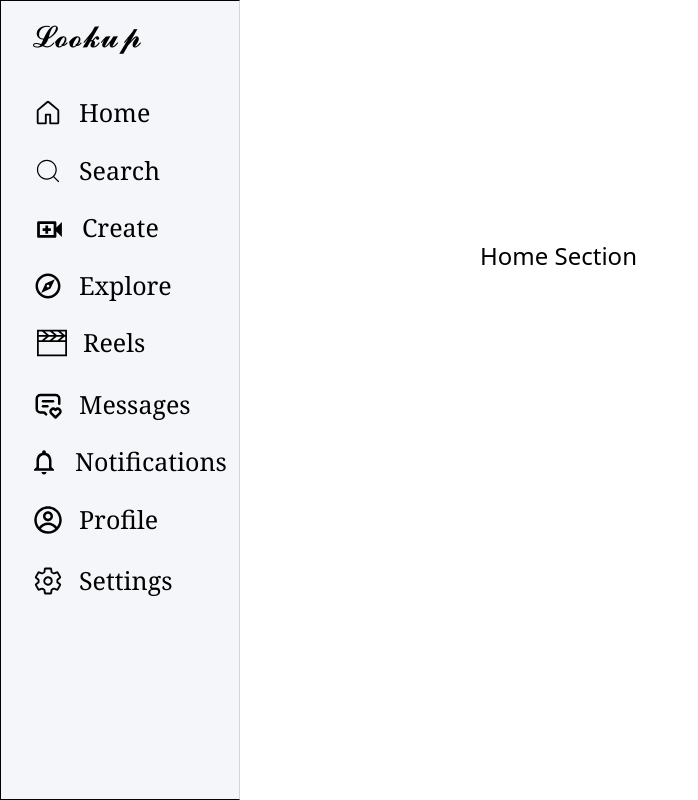
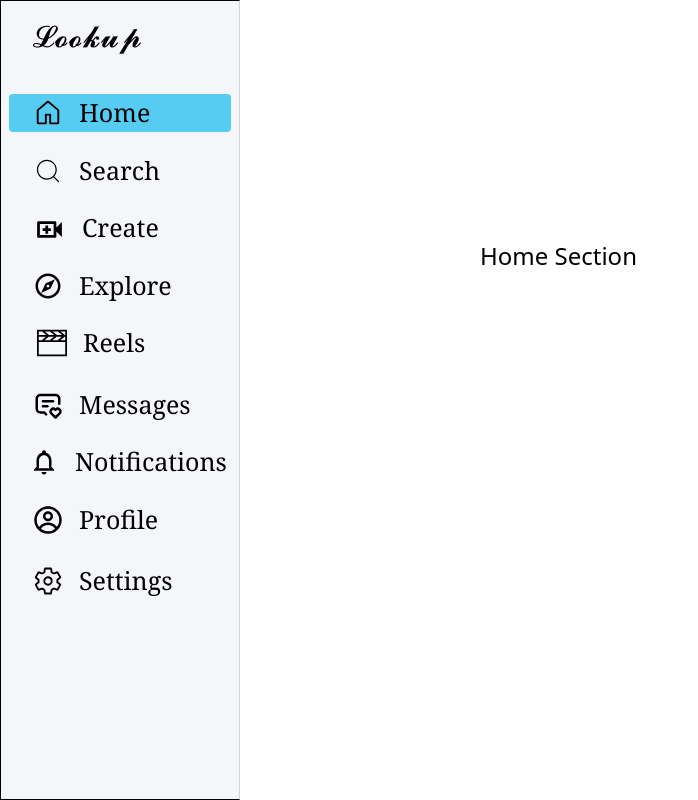
Before and after one commit to avichal-08/lookup, a React (Vite) app: page / in a window 1280 px wide. Shown: the whole page, without its empty margins (0-698 px from the left). Built offline with nearby package versions, Linux system fonts and the light colour scheme.

Commit message:
Navlink added in routing

```diff
--- a/src/components/Options.jsx
+++ b/src/components/Options.jsx
@@ -7,20 +7,21 @@ import { MdOutlineNotifications } from "react-icons/md";
 import { MdOutlineVideoCall } from "react-icons/md";
 import { CgProfile } from "react-icons/cg";
 import { IoSettingsOutline } from "react-icons/io5";
-import {useNavigate} from "react-router-dom"
+import {useNavigate} from "react-router-dom";
+import { NavLink } from "react-router-dom";
 export function Options(){
     const navigate=useNavigate();
     return(
-        <div className="mt-6 ml-2 h-full">
-            <div onClick={()=>navigate("/")} className="flex cursor-pointer hover:bg-[#56CCF2] mt-9 pl-6 mr-2 rounded"><div className=" mt-1 mr-2"><GoHome size={30} /></div><div className=" ml-2 text-[25px] font-serif">Home</div></div>
-            <div className="flex cursor-pointer hover:bg-[#56CCF2] mt-5 pl-6 mr-2 rounded"><div className=" mt-1 mr-2"><CiSearch size={30} /></div><div className="ml-2 text-[25px] font-serif ">Search</div></div>
-            <div className="flex cursor-pointer hover:bg-[#56CCF2] mt-5 pl-6 mr-2 rounded"><div className=" mt-1 mr-2"><MdOutlineVideoCall size={33} /></div><div className="ml-2 text-[25px] font-serif ">Create</div></div>
-            <div className="flex cursor-pointer hover:bg-[#56CCF2] mt-5 pl-6 mr-2 rounded"><div className=" mt-1 mr-2"><MdOutlineExplore size={30} /></div><div className="ml-2 text-[25px] font-serif">Explore</div></div>
-            <div className="flex cursor-pointer hover:bg-[#56CCF2] mt-5 pl-6 mr-2 rounded"><div className=" mt-1 mr-2 ml-1"><TfiVideoClapper size={30} /></div><div className="ml-2 text-[25px] font-serif">Reels</div></div>
-            <div className="flex cursor-pointer hover:bg-[#56CCF2] mt-6 pl-6 mr-2 rounded"><div className=" mt-1 mr-2"><TbMessage2Heart size={30} /></div><div className="ml-2 text-[25px] font-serif">Messages</div></div>
-            <div className="flex cursor-pointer hover:bg-[#56CCF2] mt-5 pl-5 mr-2 rounded"><div className=" mt-1 mr-2"><MdOutlineNotifications size={30} /></div><div className="ml-2 text-[25px] font-serif">Notifications</div></div>
-            <div onClick={()=>navigate("/profile")} className="flex cursor-pointer hover:bg-[#56CCF2] mt-5 pl-6 mr-2 rounded"><div className=" mt-1 mr-2"><CgProfile  size={30} /></div><div className="ml-2 text-[25px] font-serif">Profile</div></div>
-            <div className="flex cursor-pointer hover:bg-[#56CCF2] mt-6 pl-6 mr-2 rounded"><div className=" mt-1 mr-2"><IoSettingsOutline  size={30} /></div><div className="ml-2 text-[25px] font-serif">Settings</div></div>
-        </div>
+        <nav className="mt-6 ml-2 h-full">
+            <NavLink to="/" className={({isActive})=>`flex cursor-pointer hover:bg-[#56CCF2] ${isActive?'bg-[#56CCF2]':''} mt-9 pl-6 mr-2 rounded`}><div className=" mt-1 mr-2"><GoHome size={30} /></div><div className=" ml-2 text-[25px] font-serif">Home</div></NavLink>
+            <div className="flex cursor-pointer hover:bg-[#56CCF2] ${isActive?'bg-[#56CCF2]':''} mt-5 pl-6 mr-2 rounded"><div className=" mt-1 mr-2"><CiSearch size={30} /></div><div className="ml-2 text-[25px] font-serif ">Search</div></div>
+            <div className="flex cursor-pointer hover:bg-[#56CCF2] ${isActive?'bg-[#56CCF2]':''} mt-5 pl-6 mr-2 rounded"><div className=" mt-1 mr-2"><MdOutlineVideoCall size={33} /></div><div className="ml-2 text-[25px] font-serif ">Create</div></div>
+            <div className="flex cursor-pointer hover:bg-[#56CCF2] ${isActive?'bg-[#56CCF2]':''} mt-5 pl-6 mr-2 rounded"><div className=" mt-1 mr-2"><MdOutlineExplore size={30} /></div><div className="ml-2 text-[25px] font-serif">Explore</div></div>
+            <div className="flex cursor-pointer hover:bg-[#56CCF2] ${isActive?'bg-[#56CCF2]':''} mt-5 pl-6 mr-2 rounded"><div className=" mt-1 mr-2 ml-1"><TfiVideoClapper size={30} /></div><div className="ml-2 text-[25px] font-serif">Reels</div></div>
+            <div className="flex cursor-pointer hover:bg-[#56CCF2] ${isActive?'bg-[#56CCF2]':''} mt-6 pl-6 mr-2 rounded"><div className=" mt-1 mr-2"><TbMessage2Heart size={30} /></div><div className="ml-2 text-[25px] font-serif">Messages</div></div>
+            <div className="flex cursor-pointer hover:bg-[#56CCF2] ${isActive?'bg-[#56CCF2]':''} mt-5 pl-5 mr-2 rounded"><div className=" mt-1 mr-2"><MdOutlineNotifications size={30} /></div><div className="ml-2 text-[25px] font-serif">Notifications</div></div>
+            <NavLink to="/profile" className={({isActive})=>`flex cursor-pointer hover:bg-[#56CCF2] ${isActive?'bg-[#56CCF2]':''} mt-5 pl-6 mr-2 rounded`}><div className=" mt-1 mr-2"><CgProfile  size={30} /></div><div className="ml-2 text-[25px] font-serif">Profile</div></NavLink>
+            <div className="flex cursor-pointer hover:bg-[#56CCF2] ${isActive?'bg-[#56CCF2]':''} mt-6 pl-6 mr-2 rounded"><div className=" mt-1 mr-2"><IoSettingsOutline  size={30} /></div><div className="ml-2 text-[25px] font-serif">Settings</div></div>
+        </nav>
     )
 }
```
